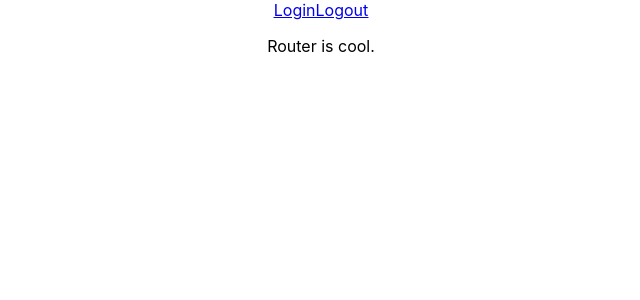
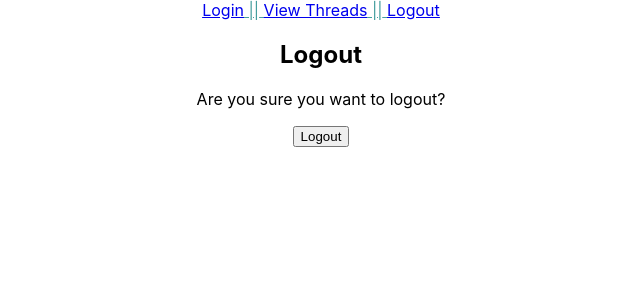
Before and after one commit to kathrync23/InsteadItFrontEnd, a React (Create React App) app in the folder instead-it/: page /logout in a window 1280 px wide. Shown: the top 300 px of the page, without its empty margins (319-959 px from the left). Built offline with nearby package versions, Linux system fonts and the light colour scheme.

Commit message:
created a logout component that routes back to login screen.

```diff
--- a/instead-it/package.json
+++ b/instead-it/package.json
@@ -15,6 +15,7 @@
     "react": "^17.0.1",
     "react-bootstrap": "^1.5.2",
     "react-dom": "^17.0.1",
+    "react-redux": "^7.2.2",
     "react-router-dom": "^5.2.0",
     "react-scripts": "4.0.3",
     "redux": "^4.0.5",
@@ -47,6 +48,7 @@
     ]
   },
   "devDependencies": {
+    "@types/react-redux": "^7.1.16",
     "@types/react-router-dom": "^5.1.7"
   }
 }
--- a/instead-it/src/App.tsx
+++ b/instead-it/src/App.tsx
@@ -1,7 +1,7 @@
 import React from 'react';
 import { BrowserRouter } from 'react-router-dom';
 import './App.css';
-import RouterComponent from './router.component';
+import RouterComponent from './components/router.component';
 
 function App() {
   return (
--- /dev/null
+++ b/instead-it/src/components/logout.component.tsx
@@ -0,0 +1,28 @@
+import React from 'react';
+import { useDispatch, useSelector } from 'react-redux';
+import { useHistory } from 'react-router';
+import { User } from '../models/user';
+import { getUser } from '../store/actions';
+import { UserState } from '../store/reducer';
+
+export function LogoutComponent() {
+  let user = useSelector((state: UserState) => state.user);
+  const dispatch = useDispatch();
+  const history = useHistory();
+
+  function logout() {
+    let newUser = new User();
+    dispatch(getUser(newUser));
+    history.push('/login');
+  }
+
+  return (
+    <div className='logout-card'>
+      <h2>Logout</h2>
+      <p>Are you sure you want to logout?</p>
+      <button className='button' onClick={logout}>
+        Logout
+      </button>
+    </div>
+  );
+}
--- a/instead-it/src/router.component.tsx
+++ b/instead-it/src/components/router.component.tsx
@@ -1,7 +1,9 @@
 import React from 'react';
 import { Nav, Navbar } from 'react-bootstrap';
-import { BrowserRouter, Link, useLocation } from 'react-router-dom';
+import { BrowserRouter, Link, Route, useLocation } from 'react-router-dom';
 import ErrorBoundaryComponent from './error.component';
+import { LogoutComponent } from './logout.component';
+import { TempComponent } from './temp.component';
 
 export default function RouterComponent() {
   const location = useLocation();
@@ -11,14 +13,19 @@ export default function RouterComponent() {
       <Navbar id='navBar'>
         <Nav className='nav'>
           <Nav.Link href='Login' className='nav-link'>
-            <Link to='/login'>Login</Link>
+            <Link to='/login'>Login</Link> ||{'\t'}
+          </Nav.Link>
+          <Nav.Link href='threads' className='nav-link'>
+            <Link to='/threads'>View Threads</Link> ||{'\t'}
           </Nav.Link>
           <Nav.Link href='Logout' className='nav-link'>
             <Link to='/logout'>Logout</Link>
           </Nav.Link>
         </Nav>
       </Navbar>
-      <p>Router is cool. </p>
+      <Route path='/login' component={TempComponent} />
+      <Route path='/logout' component={LogoutComponent} />
+      <Route path='/threads' component={TempComponent} />
       {/* <ErrorBoundaryComponent key={location.pathname}></ErrorBoundaryComponent> */}
     </BrowserRouter>
   );
--- /dev/null
+++ b/instead-it/src/components/temp.component.tsx
@@ -0,0 +1,8 @@
+export function TempComponent() {
+  return (
+    <div>
+      <h1>What's up homies</h1>
+      <p>I got some cool stuff for ya on this component.</p>
+    </div>
+  );
+}
--- a/instead-it/src/index.css
+++ b/instead-it/src/index.css
@@ -11,3 +11,15 @@ code {
   font-family: source-code-pro, Menlo, Monaco, Consolas, 'Courier New',
     monospace;
 }
+
+Nav.link {
+  display: inline-block;
+  margin: 0;
+  align-content: center;
+  text-align: center;
+  color: black;
+}
+
+.nav-link {
+  color: rgb(69, 158, 158);
+}
--- a/instead-it/src/index.tsx
+++ b/instead-it/src/index.tsx
@@ -3,10 +3,22 @@ import ReactDOM from 'react-dom';
 import './index.css';
 import App from './App';
 import reportWebVitals from './reportWebVitals';
+import { Provider } from 'react-redux';
+import { applyMiddleware, createStore, Store } from 'redux';
+import { AppState, reducer } from './store/reducer';
+import { AppAction } from './store/actions';
+import thunk from 'redux-thunk';
+
+const store: Store<AppState, AppAction> = createStore(
+  reducer,
+  applyMiddleware(thunk)
+);
 
 ReactDOM.render(
   <React.StrictMode>
-    <App />
+    <Provider store={store}>
+      <App />
+    </Provider>
   </React.StrictMode>,
   document.getElementById('root')
 );
--- a/instead-it/src/store/actions.ts
+++ b/instead-it/src/store/actions.ts
@@ -1,4 +1,4 @@
-import { User } from '../../models/user';
+import { User } from '../models/user';
 
 export enum UserActions {
   GetUser = 'GET_USER',
--- a/instead-it/src/store/reducer.ts
+++ b/instead-it/src/store/reducer.ts
@@ -1,5 +1,5 @@
 import * as Actions from './actions';
-import { User } from '../../models/user';
+import { User } from '../models/user';
 
 export interface UserState {
   user: User;
@@ -11,7 +11,7 @@ const initialState: AppState = {
   user: new User(),
 };
 
-const reducer = (
+export const reducer = (
   state: AppState = initialState,
   action: Actions.AppAction
 ): AppState => {
```
Also changed, not shown: instead-it/src/components/error.component.tsx (renamed from instead-it/src/error.component.tsx), instead-it/src/models/user.ts (renamed from instead-it/models/user.ts), 1 other file (tests, documents, lock files or other folders).
